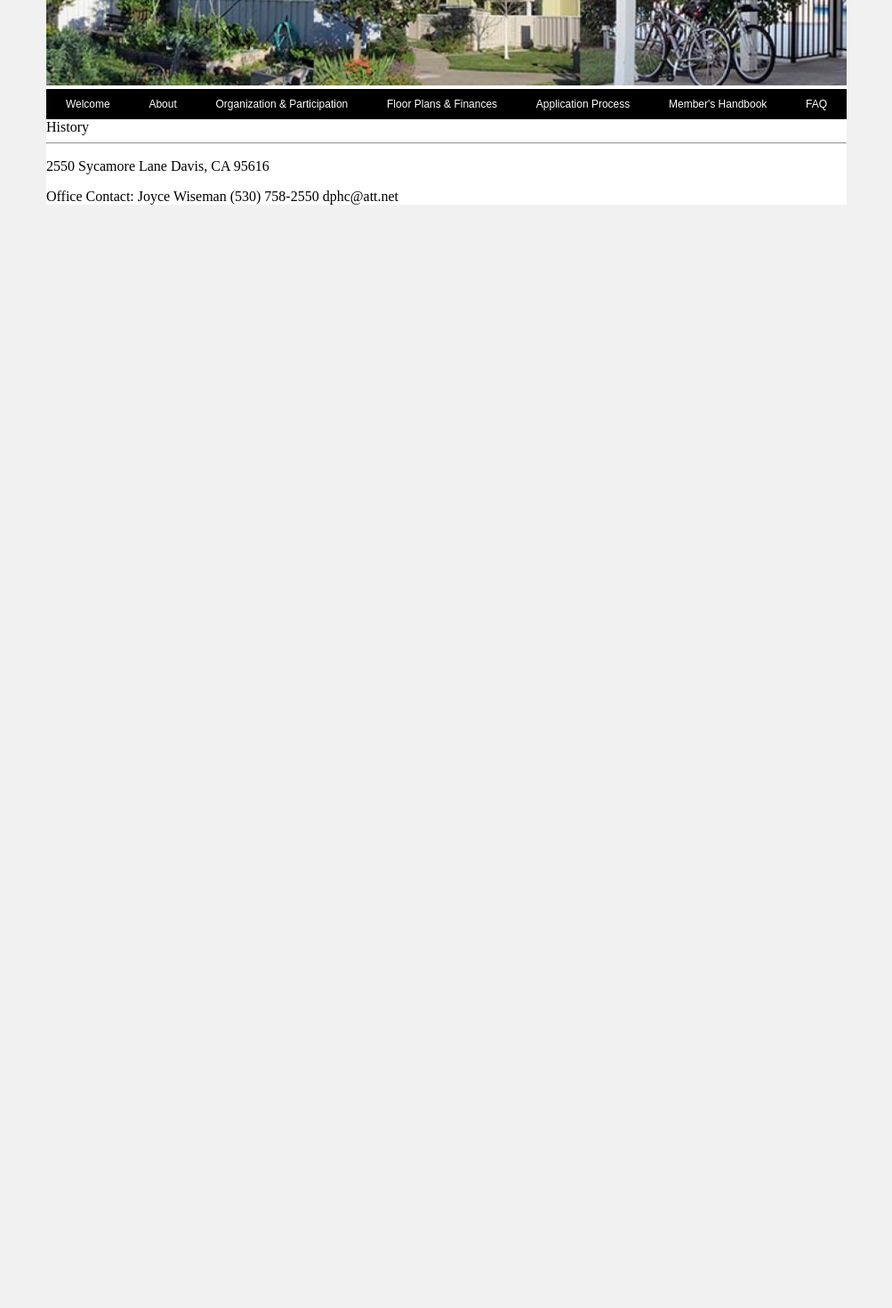
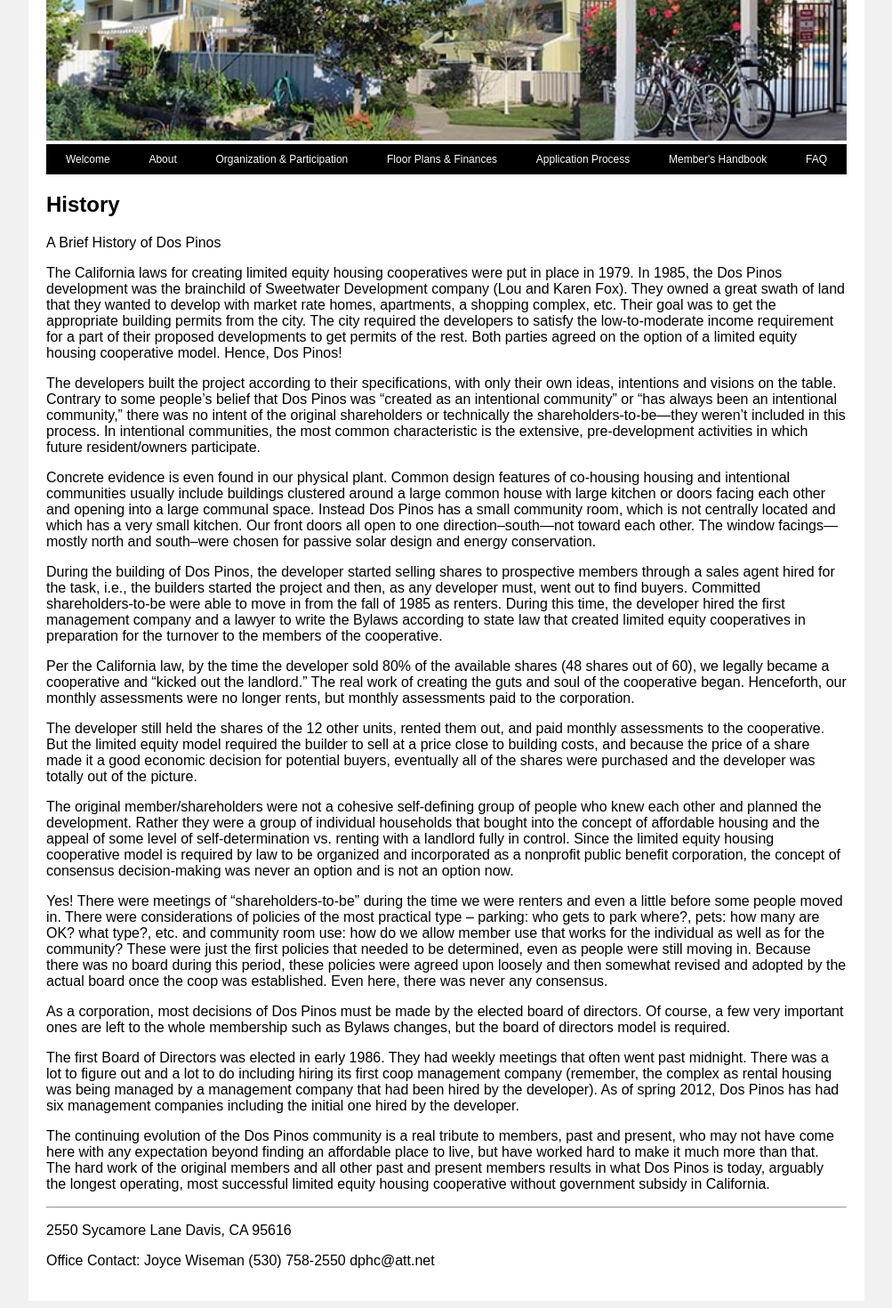
Before and after one commit to charliebrewer/dos_pinos, a React app: page /history in a window 1280 px wide. Shown: the part 172-1642 px from the top of the page at 89% size, without its empty margins (138-1141 px from the left). Before the commit the page ends 800 px from the top, so only its background shows below. Built offline with nearby package versions, Linux system fonts and the light colour scheme.

Commit message:
Added about pages.

```diff
--- a/src/App.tsx
+++ b/src/App.tsx
@@ -10,6 +10,7 @@ const GlobalStyle = createGlobalStyle`
   body {
     background-color: #f1f1f1;
     box-sizing: border-box;
+    font-family: Arial;
   }
 `;
 
--- a/src/components/NavBar.tsx
+++ b/src/components/NavBar.tsx
@@ -70,8 +70,8 @@ export default () => {
         <Dropbtn onClick={() => {}}>About</Dropbtn>
         <DropdownContent>
           <StyledLink to="/history">History</StyledLink>
-          <StyledLink to="">Vision</StyledLink>
-          <StyledLink to="">Locaiton</StyledLink>
+          <StyledLink to="/vision">Vision</StyledLink>
+          <StyledLink to="/location">Location</StyledLink>
         </DropdownContent>
       </Dropdown>
 
--- a/src/pages/History.tsx
+++ b/src/pages/History.tsx
@@ -1,5 +1,126 @@
 import React from 'react';
 
 export default () => {
-  return <div>History</div>;
+  return (
+    <div>
+      <h2>History</h2>
+      <p>A Brief History of Dos Pinos</p>
+
+      <p>
+        The California laws for creating limited equity housing cooperatives
+        were put in place in 1979. In 1985, the Dos Pinos development was the
+        brainchild of Sweetwater Development company (Lou and Karen Fox). They
+        owned a great swath of land that they wanted to develop with market rate
+        homes, apartments, a shopping complex, etc. Their goal was to get the
+        appropriate building permits from the city. The city required the
+        developers to satisfy the low-to-moderate income requirement for a part
+        of their proposed developments to get permits of the rest. Both parties
+        agreed on the option of a limited equity housing cooperative model.
+        Hence, Dos Pinos!
+      </p>
+
+      <p>
+        The developers built the project according to their specifications, with
+        only their own ideas, intentions and visions on the table. Contrary to
+        some people’s belief that Dos Pinos was “created as an intentional
+        community” or “has always been an intentional community,” there was no
+        intent of the original shareholders or technically the
+        shareholders-to-be—they weren’t included in this process. In intentional
+        communities, the most common characteristic is the extensive,
+        pre-development activities in which future resident/owners participate.
+      </p>
+
+      <p>
+        Concrete evidence is even found in our physical plant. Common design
+        features of co-housing housing and intentional communities usually
+        include buildings clustered around a large common house with large
+        kitchen or doors facing each other and opening into a large communal
+        space. Instead Dos Pinos has a small community room, which is not
+        centrally located and which has a very small kitchen. Our front doors
+        all open to one direction–south—not toward each other. The window
+        facings—mostly north and south–were chosen for passive solar design and
+        energy conservation.
+      </p>
+
+      <p>
+        During the building of Dos Pinos, the developer started selling shares
+        to prospective members through a sales agent hired for the task, i.e.,
+        the builders started the project and then, as any developer must, went
+        out to find buyers. Committed shareholders-to-be were able to move in
+        from the fall of 1985 as renters. During this time, the developer hired
+        the first management company and a lawyer to write the Bylaws according
+        to state law that created limited equity cooperatives in preparation for
+        the turnover to the members of the cooperative.
+      </p>
+
+      <p>
+        Per the California law, by the time the developer sold 80% of the
+        available shares (48 shares out of 60), we legally became a cooperative
+        and “kicked out the landlord.” The real work of creating the guts and
+        soul of the cooperative began. Henceforth, our monthly assessments were
+        no longer rents, but monthly assessments paid to the corporation.
+      </p>
+
+      <p>
+        The developer still held the shares of the 12 other units, rented them
+        out, and paid monthly assessments to the cooperative. But the limited
+        equity model required the builder to sell at a price close to building
+        costs, and because the price of a share made it a good economic decision
+        for potential buyers, eventually all of the shares were purchased and
+        the developer was totally out of the picture.
+      </p>
+
+      <p>
+        The original member/shareholders were not a cohesive self-defining group
+        of people who knew each other and planned the development. Rather they
+        were a group of individual households that bought into the concept of
+        affordable housing and the appeal of some level of self-determination
+        vs. renting with a landlord fully in control. Since the limited equity
+        housing cooperative model is required by law to be organized and
+        incorporated as a nonprofit public benefit corporation, the concept of
+        consensus decision-making was never an option and is not an option now.
+      </p>
+
+      <p>
+        Yes! There were meetings of “shareholders-to-be” during the time we were
+        renters and even a little before some people moved in. There were
+        considerations of policies of the most practical type – parking: who
+        gets to park where?, pets: how many are OK? what type?, etc. and
+        community room use: how do we allow member use that works for the
+        individual as well as for the community? These were just the first
+        policies that needed to be determined, even as people were still moving
+        in. Because there was no board during this period, these policies were
+        agreed upon loosely and then somewhat revised and adopted by the actual
+        board once the coop was established. Even here, there was never any
+        consensus.
+      </p>
+
+      <p>
+        As a corporation, most decisions of Dos Pinos must be made by the
+        elected board of directors. Of course, a few very important ones are
+        left to the whole membership such as Bylaws changes, but the board of
+        directors model is required.
+      </p>
+
+      <p>
+        The first Board of Directors was elected in early 1986. They had weekly
+        meetings that often went past midnight. There was a lot to figure out
+        and a lot to do including hiring its first coop management company
+        (remember, the complex as rental housing was being managed by a
+        management company that had been hired by the developer). As of spring
+        2012, Dos Pinos has had six management companies including the initial
+        one hired by the developer.
+      </p>
+
+      <p>
+        The continuing evolution of the Dos Pinos community is a real tribute to
+        members, past and present, who may not have come here with any
+        expectation beyond finding an affordable place to live, but have worked
+        hard to make it much more than that. The hard work of the original
+        members and all other past and present members results in what Dos Pinos
+        is today, arguably the longest operating, most successful limited equity
+        housing cooperative without government subsidy in California.
+      </p>
+    </div>
+  );
 };
--- /dev/null
+++ b/src/pages/Location.tsx
@@ -0,0 +1,20 @@
+import React from 'react';
+
+export default () => {
+  return (
+    <div>
+      <h2>Location</h2>
+
+      <p>
+        Dos Pinos is in the Senda Nueva area of North Davis, one of Davis’ newer
+        and most attractive neighborhoods. A park and playfield one block from
+        Dos Pinos is the focal point of the area, with greenbelt bicycle and
+        pedestrian paths linking Senda Nueva to Covell Park, Community Park,
+        schools, the public library and shopping. Dos Pinos is on the Unitrans
+        bus route, just a short ride to the University of California at Davis,
+        and is just one block from the Marketplace Shopping center. DOS PINOS IS
+        IN A GREAT LOCATION!
+      </p>
+    </div>
+  );
+};
--- a/src/pages/MainSite.tsx
+++ b/src/pages/MainSite.tsx
@@ -9,10 +9,13 @@ import { observer } from 'mobx-react-lite';
 import styled from 'styled-components';
 import headerImg from '../assets/cropped-header-four-2016.jpg';
 import { Switch, Route } from 'react-router-dom';
+import Vision from './Vision';
+import Location from './Location';
 
 const App = styled.div`
   max-width: 900px;
   margin: auto;
+  padding: 20px;
   background-color: #ffffff;
 `;
 
@@ -27,6 +30,11 @@ export default observer(() => {
     <App>
       <header>
         <h1>Dos Pinos Housing Cooperative</h1>
+
+        <p>
+          <i>More than just a place to live...</i>
+        </p>
+
         <StyledImg src={headerImg} />
         <NavBar></NavBar>
       </header>
@@ -34,6 +42,14 @@ export default observer(() => {
       <Switch>
         <Route path="/history">
           <History />
+        </Route>
+
+        <Route path="/vision">
+          <Vision />
+        </Route>
+
+        <Route path="/location">
+          <Location />
         </Route>
 
         <Route path="*">
--- /dev/null
+++ b/src/pages/Vision.tsx
@@ -0,0 +1,41 @@
+import React from 'react';
+
+export default () => {
+  return (
+    <div>
+      <h2>Vision</h2>
+
+      <p>
+        Dos Pinos Limited Equity Housing Cooperative is a community dedicated to
+        creating a secure, trusting, respectful, extended family environment. We
+        show our accountability and responsibility by governing our community
+        through a representative democracy as well as by contributing our
+        efforts in service.
+      </p>
+
+      <p>
+        Our vision incorporates our Community Affirmations. They were developed
+        to describe the best of our individual experiences as part of something
+        larger and to give direction to where we’re going together.
+      </p>
+
+      <p>Our Community Affirmations are:</p>
+
+      <ol>
+        <li>Continuity – Historical rootedness</li>
+        <li>Our Diverse Rainbow – We seek to represent the larger world</li>
+        <li>Social Glue – Bonded with common values and shared interests</li>
+        <li>Feeling of Ownership – Partners in economic community</li>
+        <li>Participation – Service to the functioning of our community</li>
+      </ol>
+
+      <p>
+        Our vision defines our interest for bringing forward the positive
+        aspects of community that we enjoy today as we grow into a better future
+        together.
+      </p>
+
+      <p>Adopted 7/12/00</p>
+    </div>
+  );
+};
```
